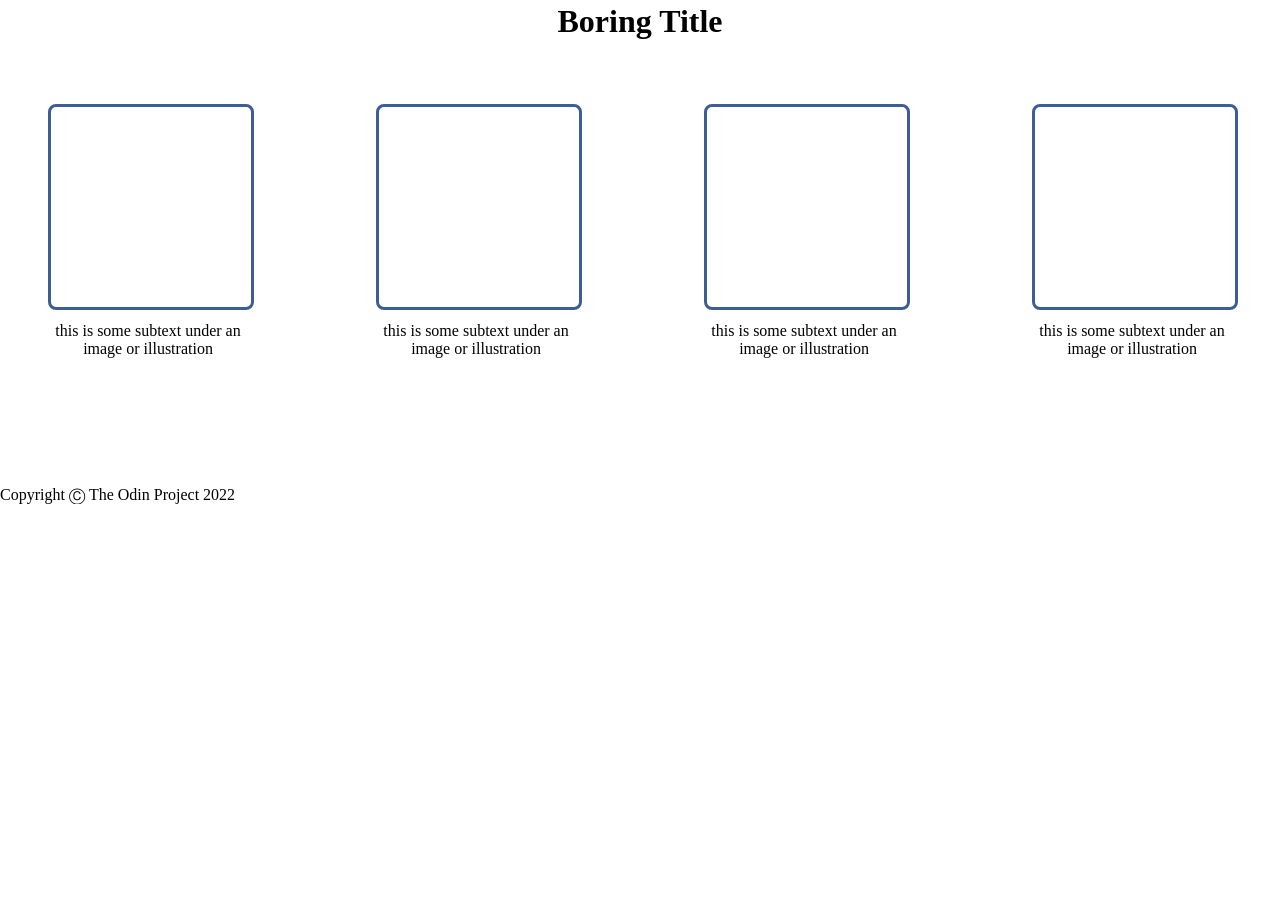
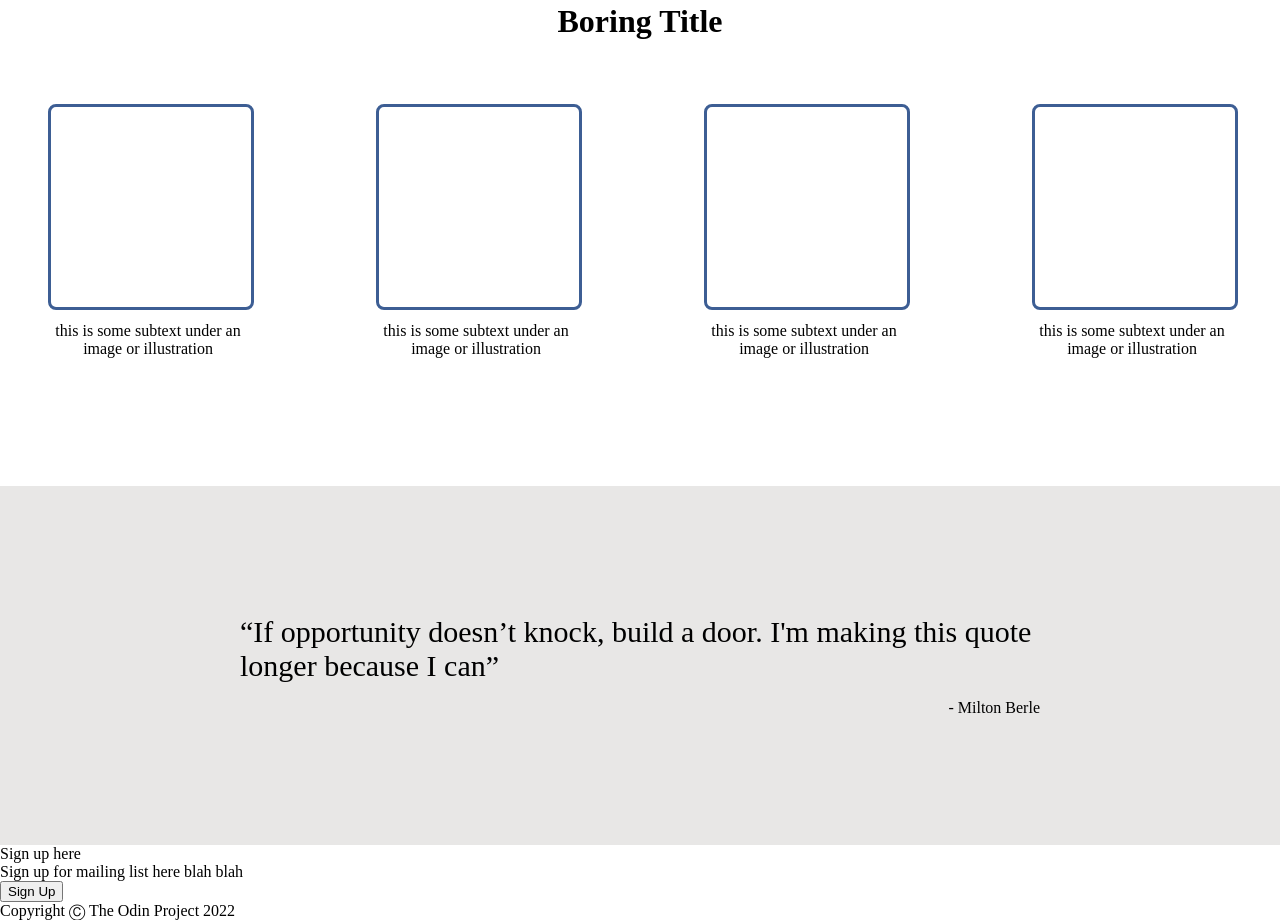
Before and after one commit to seank2401/Landing-Page, a plain HTML site: page index.html in a window 1280 px wide. Shown: the part 570-1490 px from the top of the page. Before the commit the page ends 1074 px from the top, so only its background shows below. Drawn offline with Linux system fonts and the light colour scheme.

Commit message:
add body3 and styling

```diff
--- a/index.html
+++ b/index.html
@@ -54,7 +54,27 @@
         </div>
     </div>
     <div class="body3">
-
+      <div class="quote">
+            “If opportunity doesn’t knock, build a door.
+            I'm making this quote longer because I can”
+        </div>
+        <div class="author">
+            - Milton Berle
+        </div>
+    </div>
+    <div class="body4">
+        <div class="body4content">
+            <div class="body4contenttext">
+                <div class="body4title">
+                    Sign up here
+                </div>
+                <div class="body4subtext">
+                    Sign up for mailing list here blah blah
+                </div>
+            </div>
+            <button class="signupb4">Sign Up</button>
+        </div>
+    </div>
     </div>
     <div class="body4">
 
--- a/style.css
+++ b/style.css
@@ -109,3 +109,27 @@ h1{
     border-radius: 8px;
     margin-bottom: 12px;
  }
+
+
+ /* BODY 3 */
+
+ .body3{
+    background-color: #e8e7e6;
+    padding: 129px 0px 128px;
+    display: flex;
+    flex-direction: column;
+    gap: 16px;
+    align-items: center;
+
+}
+
+ .quote{
+    font-size: 30px;
+    width: 800px;
+
+ }
+
+ .author{
+    width:800px;
+    text-align: end;
+ }
```
